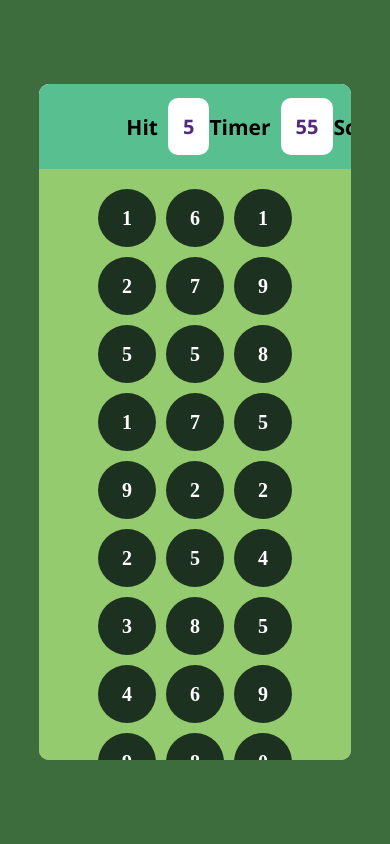
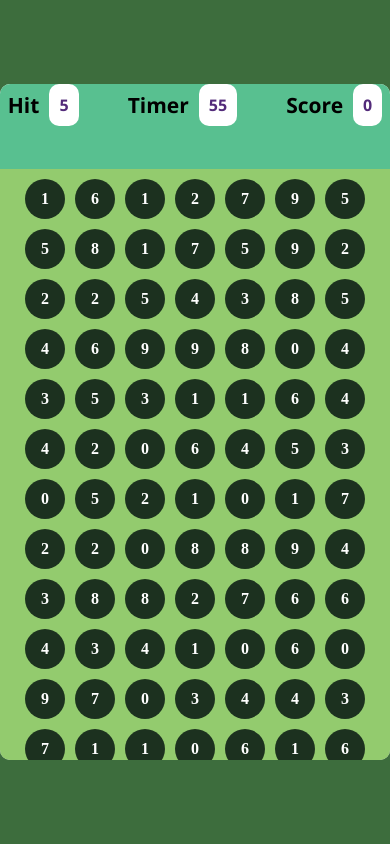
Before and after one commit to abdul-shakoor522/bubble_game, a plain HTML site: page index.html in a window 390 px wide. Drawn offline with Linux system fonts and the light colour scheme.

Commit message:
Bubble_game

```diff
--- a/script.js
+++ b/script.js
@@ -25,7 +25,7 @@ function timer() {
 
 function makeBubbles() {
   let bubbles = "";
-  for (let i = 1; i <= 126; i++) {
+  for (let i = 1; i <= 112; i++) {
     let randNum = Math.floor(Math.random() * 10);
     bubbles += `<div class="bubble">${randNum}</div>`;
   }
--- a/style.css
+++ b/style.css
@@ -1,14 +1,15 @@
-*{
+* {
     padding: 0;
     margin: 0;
     box-sizing: border-box;
 }
 
-html, body{
+html, body {
     height: 100%;
     width: 100%;
 }
-#main{
+
+#main {
     height: 100%;
     width: 100%;
     background-color: rgb(61, 109, 61);
@@ -17,37 +18,35 @@ html, body{
     align-items: center;
 }
 
-#panel{
+#panel {
     border-radius: 10px;
     height: 80%;
-    width: 80%;
+    width: 90%; /* Changed from 80% for better responsiveness */
+    max-width: 1200px; /* Ensures a maximum width for larger screens */
     background-color: #fff;
     overflow: hidden;
 }
 
-#ptop{
+#ptop {
     height: 85px;
     width: 100%;
     display: flex;
     align-items: center;
     background-color: rgb(88, 192, 144);
-    padding: 0px 28%;
+    padding: 0px 5%; /* Changed from 28% for better responsiveness */
     justify-content: space-between;
 }
 
-.elem{
+.elem {
     display: flex;
     align-items: center;
-
     font-size: 14px;
     font-weight: 300;
     font-family: 'Segoe UI', Tahoma, Geneva, Verdana, sans-serif;
     justify-content: space-between;
-    /* padding: 0px 13%; */
-    /* background-color: aquamarine; */
 }
 
-.box{
+.box {
     font-size: 20px;
     font-weight: 700;
     color: rgb(83, 43, 122);
@@ -57,20 +56,20 @@ html, body{
     background-color: #fff;
 }
 
-#pbtm{
+#pbtm {
     width: 100%;
     height: calc(100% - 85px);
     background-color: rgba(111, 185, 61, 0.747);
-    padding: 20px 27px;
+    padding: 20px 5%; /* Changed from 27px for better responsiveness */
     display: flex;
     flex-wrap: wrap;
     align-items: center;
     justify-content: center;
     gap: 10px;
-    color:#fff;
+    color: #fff;
 }
 
-.bubble{
+.bubble {
     display: flex;
     align-items: center;
     justify-content: center;
@@ -82,8 +81,61 @@ html, body{
     background-color: rgb(28, 49, 31);
 }
 
-.bubble:hover{
+.bubble:hover {
     cursor: pointer;
     background-color: rgb(54, 100, 58);
     color: #000;
 }
+
+/* Media Queries for Responsiveness */
+@media (max-width: 768px) {
+    #panel {
+        width: 95%;
+    }
+
+    #ptop {
+        padding: 0 3%;
+    }
+
+    .box {
+        font-size: 18px;
+        padding: 12px;
+    }
+
+    #pbtm {
+        padding: 15px 3%;
+    }
+
+    .bubble {
+        font-size: 18px;
+        height: 50px;
+        width: 50px;
+    }
+}
+
+@media (max-width: 480px) {
+    #panel {
+        width: 100%;
+    }
+
+    #ptop {
+        padding: 0 2%;
+        flex-direction: row;
+        align-items: flex-start;
+    }
+
+    .box {
+        font-size: 16px;
+        padding: 10px;
+    }
+
+    #pbtm {
+        padding: 10px 2%;
+    }
+
+    .bubble {
+        font-size: 16px;
+        height: 40px;
+        width: 40px;
+    }
+}
```
